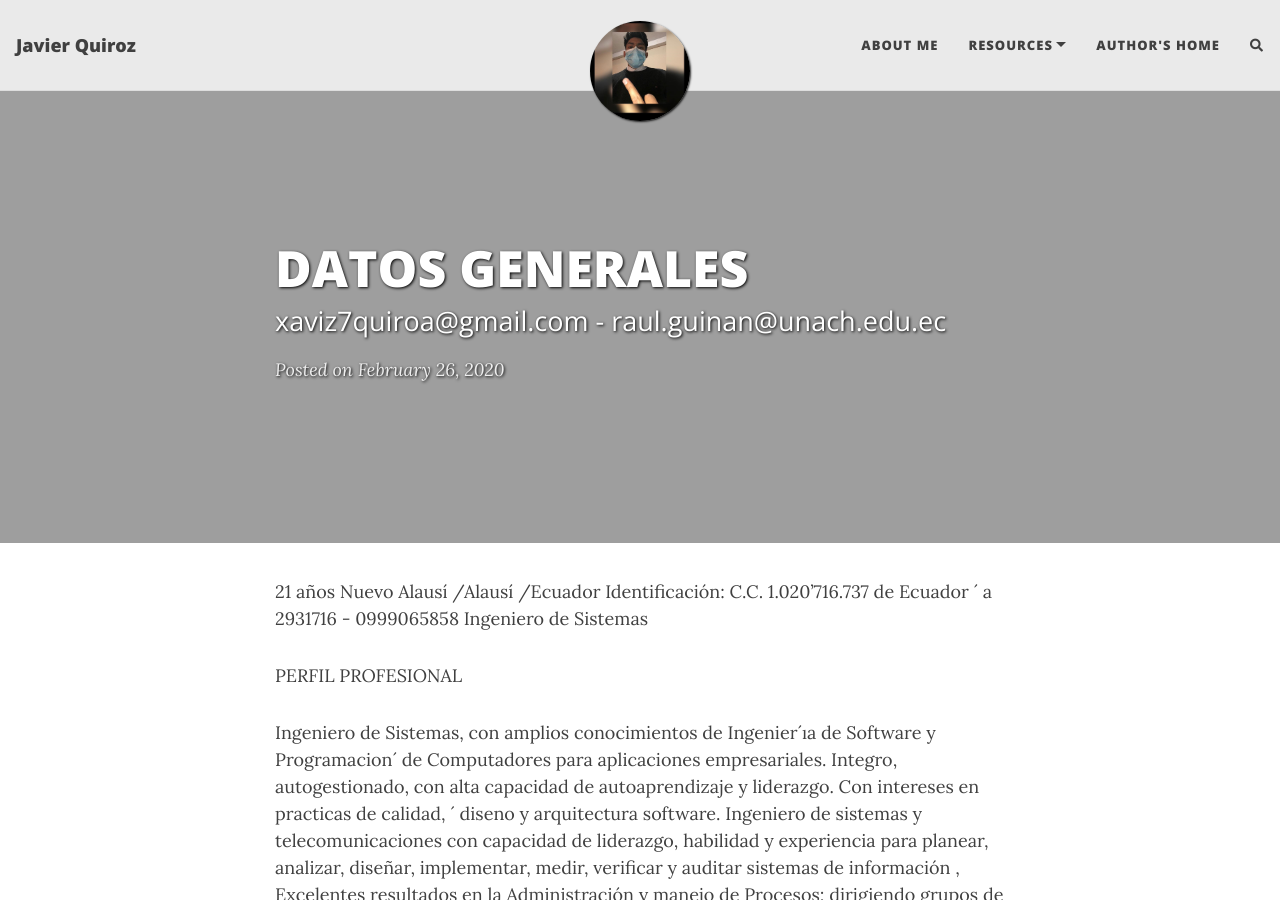
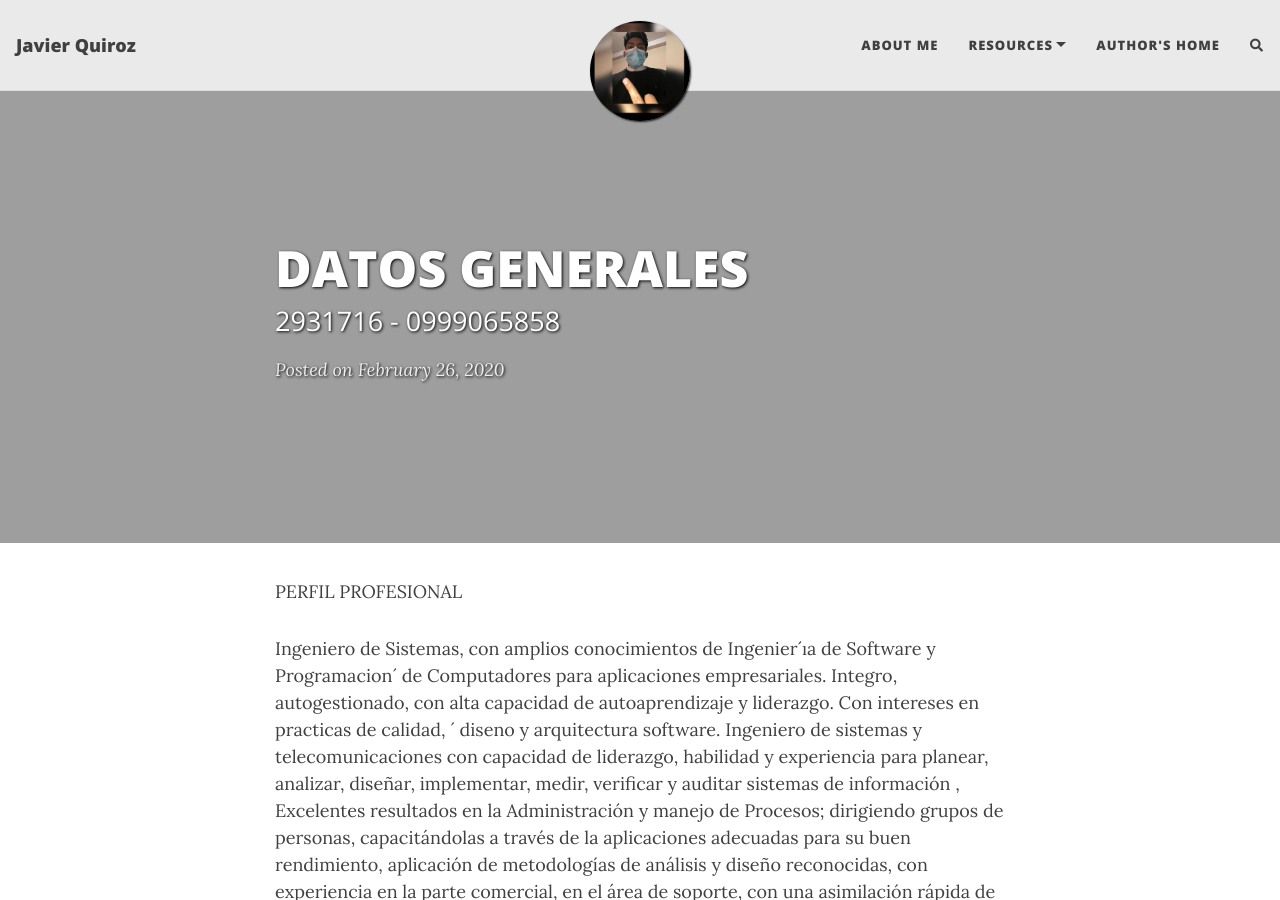
Before and after one commit to Javiz10/Javiz10, a Jekyll site: the page built from _posts/2020-02-26-flake-it-till-you-make-it.md, in a window 1280 px wide and 900 px high. Built offline with Jekyll 4.4.1, drawn with Linux system fonts in a browser that asks for light colours; nearby versions of some CDN libraries; comment, search, counter and statistics services are not loaded.

Commit message:
Update 2020-02-26-flake-it-till-you-make-it.md

```diff
--- a/_posts/2020-02-26-flake-it-till-you-make-it.md
+++ b/_posts/2020-02-26-flake-it-till-you-make-it.md
@@ -2,19 +2,16 @@
 layout: post
 title: DATOS GENERALES
 subtitle: xaviz7quiroa@gmail.com - raul.guinan@unach.edu.ec
+subtitle: 21 años
+subtitle: Nuevo Alausí /Alausí /Ecuador
+subtitle: C.I 0605009786
+subtitle: 2931716 - 0999065858
+
 cover-img: /assets/img/p.gif
 thumbnail-img: /assets/img/thumb.png
 share-img: /assets/img/p.gif
 tags: [books, test]
 ---
-
-21 años
-Nuevo Alausí /Alausí /Ecuador
-Identificación: C.C. 1.020’716.737 de Ecuador ´ a
-2931716 - 0999065858
-Ingeniero de Sistemas
-
-
 
 PERFIL PROFESIONAL
 
```
